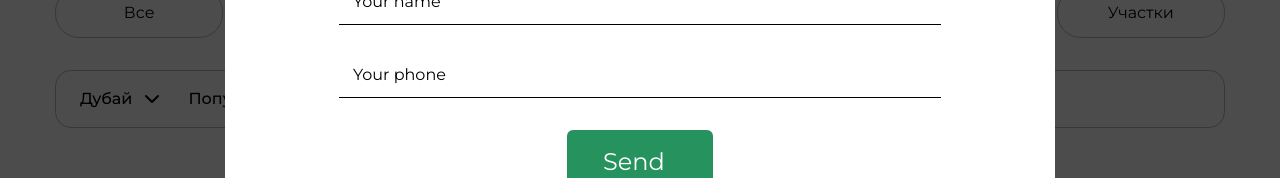
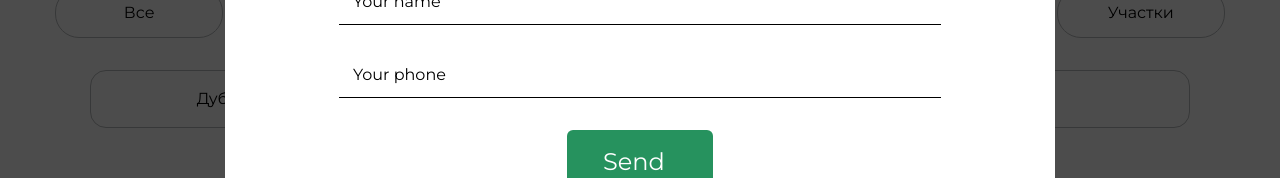
Before and after one commit to urmat4002/goldenproperty, a React (Vite) app: page /assortment in a window 1280 px wide. Shown: the part 359-537 px from the top of the page. Built offline with nearby package versions, Linux system fonts and the light colour scheme.

Commit message:
build: made select-component

```diff
--- a/src/app/style/_classes.scss
+++ b/src/app/style/_classes.scss
@@ -7,18 +7,18 @@
 }
 
 [class*='__container'] {
-  max-width: 1170;
+  max-width: 1170px;
   box-sizing: content-box;
   margin: 0px auto;
   padding: 0px 32px;
 }
 
 %smoothscroll {
-	-webkit-overflow-scrolling: touch;
+  -webkit-overflow-scrolling: touch;
 }
 
 %hidescroll {
-	&::-webkit-scrollbar {
-		display: none;
-	}
+  &::-webkit-scrollbar {
+    display: none;
+  }
 }
--- a/src/shared/card/card.tsx
+++ b/src/shared/card/card.tsx
@@ -6,7 +6,8 @@ import { WhatsApp } from '../icons/whats-app';
 import style from './card.module.scss';
 import { CardProps } from './types/card.types';
 
-export const Card: FC<CardProps> = ({ title, location, price, img, type }) => {
+export const Card: FC<CardProps> = (props) => {
+  const { title, location, price, img, type } = props;
   return (
     <div className={style.card}>
       <div className={style.card__img}>
@@ -41,7 +42,7 @@ export const Card: FC<CardProps> = ({ title, location, price, img, type }) => {
               </Button>
             </div>
             <div className={style.card__button}>
-              <Button href="catalog.pdf" download type="link" types="link">
+              <Button href="catalog.pdf" type="link" types="link">
                 <Download />
               </Button>
             </div>
--- /dev/null
+++ b/src/shared/select/select.module.scss
@@ -0,0 +1,75 @@
+.select {
+  position: relative;
+  display: flex;
+  align-items: center;
+  cursor: pointer;
+  width: 138px;
+
+  &__text {
+    flex: 1 1 100%;
+    color: #000;
+    font-weight: 400;
+    margin-right: 8px;
+    text-align: center;
+    overflow: hidden;
+  }
+
+  &__chevron {
+    display: flex;
+    transition: transform 0.2s ease;
+
+    &.active {
+      transform: rotateX(160deg);
+    }
+  }
+}
+
+.option-block {
+  display: none;
+  position: absolute;
+  list-style: none;
+  overflow: hidden;
+  width: 100%;
+  top: calc(100% + 10px);
+  z-index: 100;
+  background: #fff;
+  border: 1px solid #787878;
+  border-radius: 8px;
+
+  &.show {
+    display: block;
+  }
+
+  &__list {
+    overflow-y: auto;
+    max-height: 164px;
+
+    &::-webkit-scrollbar {
+      width: 5px;
+    }
+
+    &::-webkit-scrollbar-track {
+      background: #ececec;
+    }
+
+    &::-webkit-scrollbar-thumb {
+      background: #787878;
+    }
+  }
+
+  &__item {
+    padding: 15px;
+
+    &:not(:last-child) {
+      border-bottom: 1px solid #787878;
+    }
+
+    &.selected {
+      background: #b2b2b2;
+    }
+
+    &.highlighted {
+      background: #d3d2d2;
+    }
+  }
+}
--- /dev/null
+++ b/src/shared/select/select.tsx
@@ -0,0 +1,67 @@
+import { ChevronDown } from 'lucide-react';
+import style from './select.module.scss';
+import { useEffect, useState } from 'react';
+
+type SelectOption = {
+  label: string;
+  value: number;
+};
+
+type SelectProps = {
+  value?: SelectOption;
+  options: SelectOption[];
+  onChange: (option: SelectOption | undefined) => void;
+};
+
+export const Select = ({ value, options, onChange }: SelectProps) => {
+  const [isOpen, setIsOpen] = useState(false);
+  const [isHighlightedIndex, setIsHighlightedIndex] = useState<number | null>(
+    null
+  );
+
+  useEffect(() => {
+    setIsHighlightedIndex(null);
+  }, [isOpen]);
+
+  const selectOption = (option: SelectOption) => {
+    if (option !== value) onChange(option);
+  };
+
+  const isOptionSelected = (option: SelectOption) => {
+    return option.value === value?.value;
+  };
+
+  return (
+    <div
+      onBlur={() => setIsOpen(false)}
+      onClick={() => setIsOpen((prev) => !prev)}
+      tabIndex={0}
+      className={style.select}
+    >
+      <div className={style.select__text}>{value?.label}</div>
+      <div className={`${style.select__chevron} ${isOpen ? style.active : ''}`}>
+        <ChevronDown />
+      </div>
+
+      <div className={`${style['option-block']} ${isOpen ? style.show : ''}`}>
+        <ul className={style['option-block__list']}>
+          {options.map((option, index) => {
+            return (
+              <li
+                onClick={() => selectOption(option)}
+                key={option.value}
+                onMouseEnter={() => setIsHighlightedIndex(index)}
+                onMouseLeave={() => setIsHighlightedIndex(null)}
+                className={`${style['option-block__item']} ${
+                  isOptionSelected(option) ? style.selected : ''
+                } ${isHighlightedIndex === index ? style.highlighted : ''}`}
+              >
+                {option.label}
+              </li>
+            );
+          })}
+        </ul>
+      </div>
+    </div>
+  );
+};
--- a/src/widget/hero/hero-assortment/hero-assortment.module.scss
+++ b/src/widget/hero/hero-assortment/hero-assortment.module.scss
@@ -52,30 +52,29 @@
     display: flex;
     align-items: center;
     gap: 12px;
+    padding: 0px 35px;
     &_select {
       border: 1px solid $gray;
       border-radius: 16px 0 0 16px;
       display: flex;
       align-items: center;
-      gap: 24px;
+      justify-content: space-around;
       padding: 16px 24px;
+      flex: 1 1 50%;
     }
     &_input {
-      width: 100%;
       border: 1px solid $gray;
       border-radius: 0 16px 16px 0;
       display: flex;
       align-items: center;
       gap: 24px;
-      padding: 16px 24px;
+      padding: 16px 0px 16px 24px;
+      flex: 1 1 50%;
       color: $black;
+
+      input {
+        width: 100%;
+      }
     }
   }
-  &__select {
-    display: flex;
-    align-items: center;
-    gap: 8px;
-    font-size: $font-size-p;
-    font-weight: $font-medium;
-  }
 }
--- a/src/widget/hero/hero-assortment/hero-assortment.tsx
+++ b/src/widget/hero/hero-assortment/hero-assortment.tsx
@@ -1,7 +1,26 @@
 import { ChevronDown, Search } from 'lucide-react';
 import style from './hero-assortment.module.scss';
+import { Select } from '../../../shared/select/select';
+import { useState } from 'react';
 
 const HeroAssortment = () => {
+  const cities = [
+    { label: 'Дубай', value: 1 },
+    { label: 'Станбул', value: 2 },
+    { label: 'Анталия', value: 3 },
+    { label: 'Анталия', value: 3 },
+  ];
+  const types = [
+    { label: 'Популярное', value: 1 },
+    { label: 'Новое', value: 2 },
+    { label: 'Вторичка', value: 3 },
+    { label: 'Вторичка', value: 3 },
+  ];
+
+  const [city, setCity] = useState<(typeof cities)[0] | undefined>(cities[0]);
+
+  const [sort, setSort] = useState<(typeof types)[0] | undefined>(types[0]);
+
   return (
     <div className={style.ha}>
       <div className={style.ha__container}>
@@ -19,24 +38,27 @@ const HeroAssortment = () => {
           </div>
           <div className={style.ha__search}>
             <div className={style.ha__search_select}>
-              <div className={style.ha__select}>
-                <p>Дубай</p>
-                <ChevronDown />
-              </div>
-              <div className={style.ha__select}>
-                <p>Популярное</p>
-                <ChevronDown />
-              </div>
+              <Select
+                value={city}
+                options={cities}
+                onChange={(option) => setCity(option)}
+              />
+
+              <Select
+                value={sort}
+                options={types}
+                onChange={(option) => setSort(option)}
+              />
             </div>
             <div className={style.ha__search_input}>
               <Search />
-              <input type='text' placeholder='Search' />
+              <input type="text" placeholder="Search" />
             </div>
           </div>
         </div>
       </div>
     </div>
-  )
-}
+  );
+};
 
-export default HeroAssortment
+export default HeroAssortment;
```
